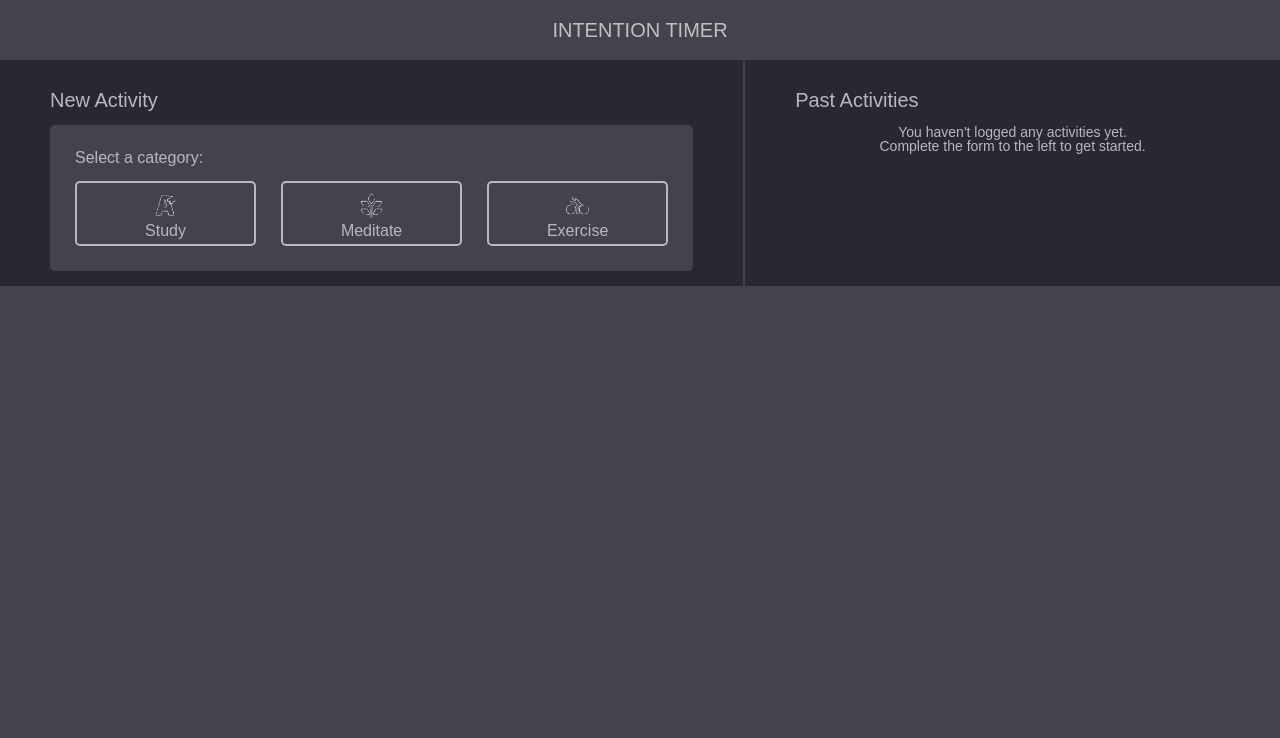
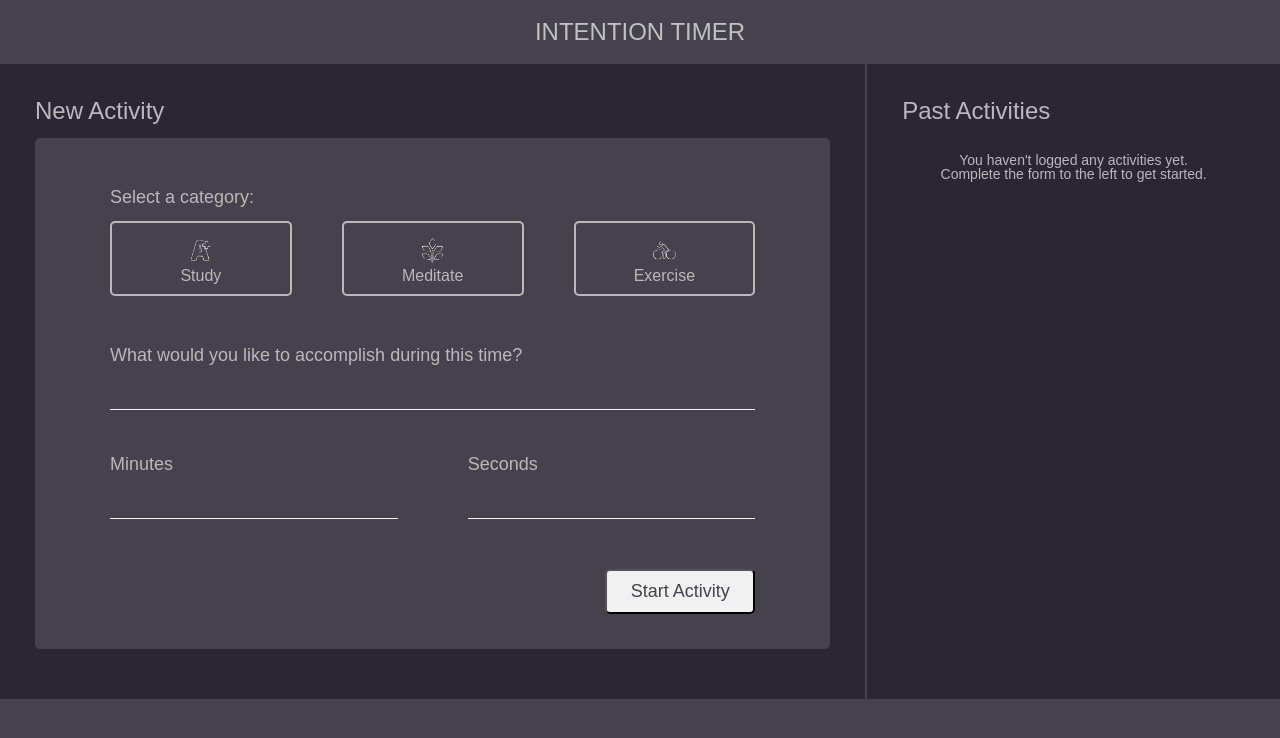
Before and after one commit to ActionJonny/intention-timer, a plain HTML site: page index.html in a window 1280 px wide. Drawn offline with Linux system fonts and the light colour scheme.

Commit message:
Basic css is done

```diff
--- a/css/styles.css
+++ b/css/styles.css
@@ -1,11 +1,13 @@
 .heading {
   background-color: rgb(70,66,77);
   color: #C0C0C0;
-  font-size: 20px;
-  margin: 0px;
+  font-size: 24px;
   padding: 20px;
-  position: relative;
   text-align: center;
+}
+
+.accomplishParagraph {
+  margin-top: 35px;
 }
 
 .activitySection {
@@ -14,20 +16,32 @@
 }
 
 .meditateButton {
-  margin: 0 25px;
+  margin: 0 50px;
+}
+
+.minutes {
+  flex: 250px;
+  flex-grow: 1;
+  margin-right: 35px;
+}
+
+.minutesSecondsDiv {
+  display: flex;
+  flex-direction: row;
+  margin-top: 30px;
 }
 
 .newActivityHeader,
 .pastActivityHeader {
   color: rgb(186, 183, 191);
-  font-size: 20px;
+  font-size: 24px;
   padding: 15px 0px;
 }
 
 .pastActivityArticle,
 .selectCategoryArticle {
   background-color: rgb(43, 38, 51);
-  padding: 15px 50px;
+  padding: 20px 35px 50px 35px;
 }
 
 .pastActivityArticle {
@@ -39,6 +53,12 @@
   color: rgb(186, 183, 191);
   font-size: 14px;
   text-align: center;
+}
+
+.seconds {
+  flex: 250px;
+  flex-grow: 1;
+  margin-left: 35px;
 }
 
 .selectCategory {
@@ -54,18 +74,52 @@
   background-color: rgb(70, 66, 77);
   border-radius: 5px;
   color: rgb(186, 183, 191);
-  padding: 25px;
+  display: flex;
+  flex-direction: column;
+  padding: 35px 75px;
 }
 
 body {
-  margin: 0;
   background-color: rgb(70, 66, 77);
   font-family: sans-serif;
+  overflow: hidden;
+}
+
+button {
+  align-self: flex-end;
+  background-color: rgb(241, 241, 241);
+  border-radius: 5px;
+  color: rgb(70, 66, 77);
+  font-family: sans-serif;
+  font-size: 18px;
+  font-weight: 400;
+  height: 45px;
+  margin-top: 50px;
+  width: 150px;
+}
+
+button:focus {
+  outline: none;
 }
 
 img {
   height: 35px;
   width: 35px;
+}
+
+input {
+  background: none;
+  border: none;
+  border-bottom: 1px solid rgb(241, 241, 241);
+  caret-color: rgb(241, 241, 241);
+  color: rgb(241, 241, 241);
+  font-size: 16px;
+  margin-top: 10px;
+  width: -webkit-fill-available;
+}
+
+input:focus {
+  outline: none;
 }
 
 li {
@@ -78,9 +132,14 @@ li {
   flex: 50px;
   flex-direction: column;
   flex-grow: 1;
-  padding: 5px;
+  padding: 10px;
 }
 
 ol {
   display: flex;
 }
+
+p {
+  padding: 15px 0px;
+  font-size: 18px;
+}
--- a/index.html
+++ b/index.html
@@ -18,6 +18,19 @@
             <li class="meditateButton"> <img src="assets/meditate.png" alt="Meditate Image">Meditate</li>
             <li><img src="assets/exercise.png" alt="Exercise Image">Exercise</li>
           </ol>
+          <p class="accomplishParagraph">What would you like to accomplish during this time?</p>
+          <input type="" name="" value="">
+          <div class="minutesSecondsDiv">
+            <div class="minutes">
+              <p>Minutes</p>
+              <input type="text" name="" value="">
+            </div>
+            <div class="seconds">
+              <p>Seconds</p>
+              <input type="text" name="" value="">
+            </div>
+          </div>
+          <button type="button" name="button">Start Activity</button>
         </div>
       </article>
       <article class="pastActivityArticle">
```
